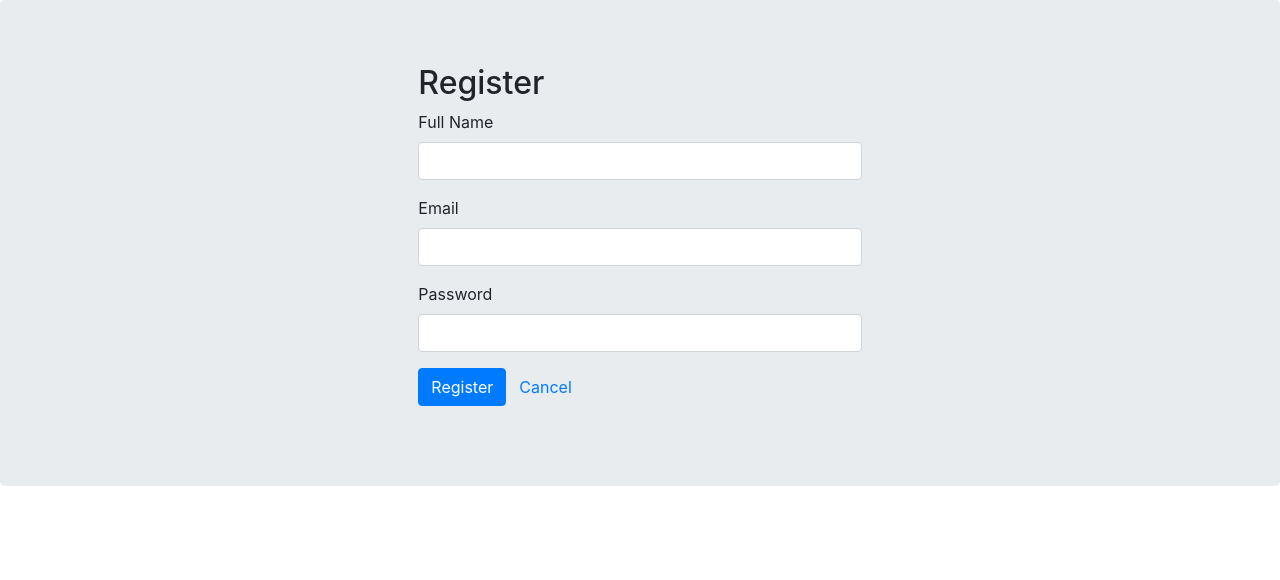
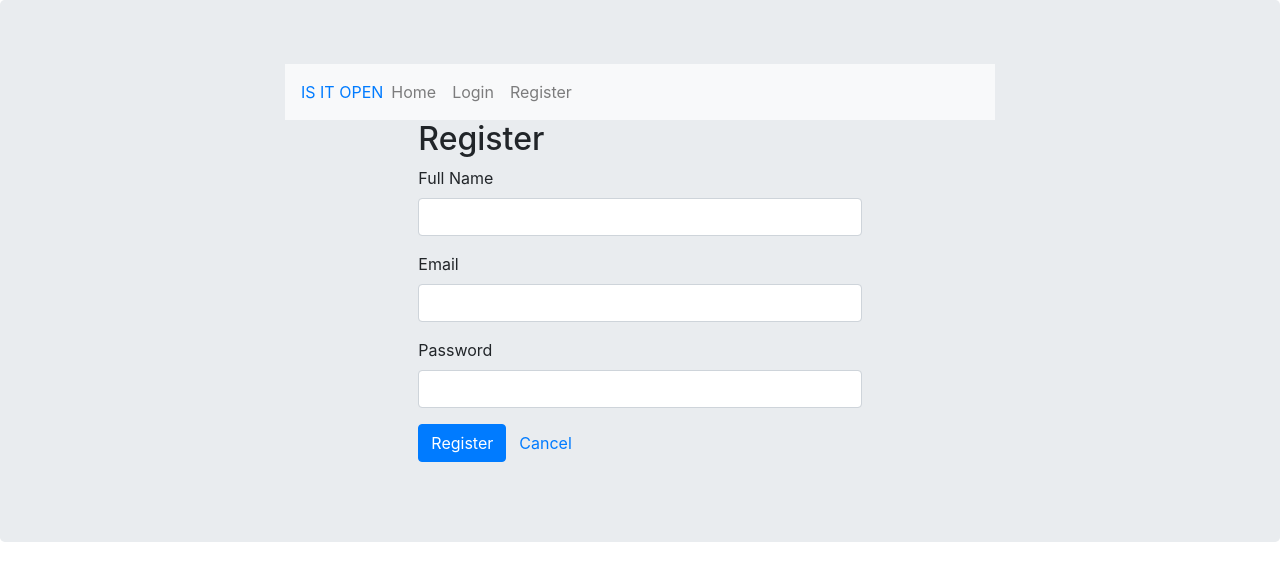
Before and after one commit to Minhaj-ul-abidin/is-it-open, a React app: page /register in a window 1280 px wide. Shown: the top 580 px of the page. Built offline with nearby package versions, Linux system fonts and the light colour scheme.

Commit message:
Add nav bar for navigation , rafactor code to have compenents restaurantlist and restaurants

```diff
--- a/src/App/App.jsx
+++ b/src/App/App.jsx
@@ -8,6 +8,7 @@ import { PrivateRoute } from '../_components';
 import { HomePage } from '../HomePage';
 import { LoginPage } from '../LoginPage';
 import { RegisterPage } from '../RegisterPage';
+import { NavBar } from "../NavBar";
 
 function App() {
     const alert = useSelector(state => state.alert);
@@ -24,17 +25,19 @@ function App() {
         <div className="jumbotron">
             <div className="container">
                 <div className="col-md-8 offset-md-2">
+
+                    <Router history={history}>
+                    <NavBar />
+                    <Switch>
+                        <Route exact path="/" component={HomePage} />
+                        <Route path="/login" component={LoginPage} />
+                        <Route path="/register" component={RegisterPage} />
+                        <Redirect from="*" to="/" />
+                    </Switch>
+                    </Router>
                     {alert.message &&
                         <div className={`alert ${alert.type}`}>{alert.message}</div>
                     }
-                    <Router history={history}>
-                        <Switch>
-                            <PrivateRoute exact path="/" component={HomePage} />
-                            <Route path="/login" component={LoginPage} />
-                            <Route path="/register" component={RegisterPage} />
-                            <Redirect from="*" to="/" />
-                        </Switch>
-                    </Router>
                 </div>
             </div>
         </div>
--- a/src/HomePage/HomePage.jsx
+++ b/src/HomePage/HomePage.jsx
@@ -2,7 +2,7 @@ import React, { useEffect } from "react";
 import { Link } from "react-router-dom";
 import { useDispatch, useSelector } from "react-redux";
 import { restaurantsActions } from "../_actions";
-import { RestaurantList } from "../_components";
+import { Restaurants } from "../RestaurantList";
 
 function HomePage() {
   const restaurants = useSelector((state) => state.restaurants);
@@ -15,15 +15,20 @@ function HomePage() {
     dispatch(restaurantsActions.get());
   }, []);
 
+  const addHandler = (restaurantId) => {
+
+    console.log("Add Handler CLicked On Restraunt: " + restaurantId);
+  };
+
   return (
     <div className="col-lg-8 offset-lg-2">
-      <h1>Hi {user.name}!</h1>
+      <h1>Hi {user ? user.name : "Guest"}!</h1>
       <p>
-        <Link to="/login">Logout</Link>
+        <Link to="/login"> {user ? "logout" : "login"}</Link>
       </p>
       <br />
       <h3> List of Restaurants </h3>
-      <RestaurantList restaurants={restaurants} />
+      <Restaurants restaurants={restaurants} addHandler={addHandler}  />
     </div>
   );
 }
--- /dev/null
+++ b/src/NavBar/NavBar.jsx
@@ -0,0 +1,32 @@
+import React from "react";
+import { Link } from "react-router-dom";
+const NavBar = () => {
+  return (
+    <nav class="navbar navbar-expand-lg navbar-light bg-light">
+      <Link className="navbar-Brand" to="/Home">
+        IS IT OPEN
+      </Link>
+      <div>
+        <ul className="navbar-nav mr-auto">
+          <li className="nav-item">
+            <Link className="nav-link" to="/Home">
+              Home
+            </Link>
+          </li>
+          <li className="nav-item">
+            <Link className="nav-link" to="/Login">
+              Login
+            </Link>
+          </li>
+          <li className="nav-item">
+            <Link className="nav-link" to="/Register">
+              Register
+            </Link>
+          </li>
+        </ul>
+      </div>
+    </nav>
+  );
+};
+
+export { NavBar };
--- /dev/null
+++ b/src/NavBar/index.js
@@ -0,0 +1 @@
+export * from "./NavBar";
--- /dev/null
+++ b/src/RestaurantList/RestaurantList.jsx
@@ -0,0 +1,34 @@
+import React from "react";
+
+const RestaurantList = ({ restaurants, addHandler }) => {
+  return (
+    <ul>
+      {restaurants.map((restaurant, index) => (
+        <li key={restaurant._id}>
+          {index + ". " + restaurant.name}
+          {restaurant.addingToCollection ? (
+            <em> - Deleting...</em>
+          ) : restaurant.addingToCollectionError ? (
+            <span className="text-danger">
+              {" "}
+              - ERROR: {restaurant.deleteError}
+            </span>
+          ) : (
+            <span>
+              {" "}
+              -{" "}
+              <a
+                onClick={() => addHandler(restaurant.name)}
+                className="text-primary"
+              >
+                Add to Collections
+              </a>
+            </span>
+          )}
+        </li>
+      ))}
+    </ul>
+  );
+};
+
+export { RestaurantList };
--- a/src/_components/RestaurantList.jsx
+++ b/src/RestaurantList/Restaurants.jsx
@@ -1,5 +1,6 @@
 import React from "react";
-function RestaurantList({ restaurants }) {
+import { RestaurantList } from "./RestaurantList";
+function Restaurants({ restaurants, addHandler }) {
   return (
     <div>
       {restaurants.loading && <em>Loading restaurants...</em>}
@@ -7,14 +8,13 @@ function RestaurantList({ restaurants }) {
         <span className="text-danger">ERROR: {restaurants.error}</span>
       )}
       {restaurants.items && (
-        <ul>
-          {restaurants.items.map((restaurant, index) => (
-            <li key={restaurant._id}>{index + ". " + restaurant.name}</li>
-          ))}
-        </ul>
+        <RestaurantList
+          restaurants={restaurants.items}
+          addHandler={addHandler}
+        />
       )}
     </div>
   );
 }
 
-export { RestaurantList };
+export { Restaurants };
--- /dev/null
+++ b/src/RestaurantList/index.js
@@ -0,0 +1 @@
+export * from "./Restaurants";
--- a/src/_components/index.js
+++ b/src/_components/index.js
@@ -1,2 +1 @@
-export * from './PrivateRoute';
-export * from "./RestaurantList";
+export * from "./PrivateRoute";
--- a/src/_services/restraunts.service.js
+++ b/src/_services/restraunts.service.js
@@ -8,7 +8,6 @@ export const restaurantsService = {
 function get() {
   const requestOptions = {
     method: "GET",
-    headers: authHeader(),
   };
 
   return fetch(`${config.apiUrl}/restaurant/v1/`, requestOptions).then(
```
